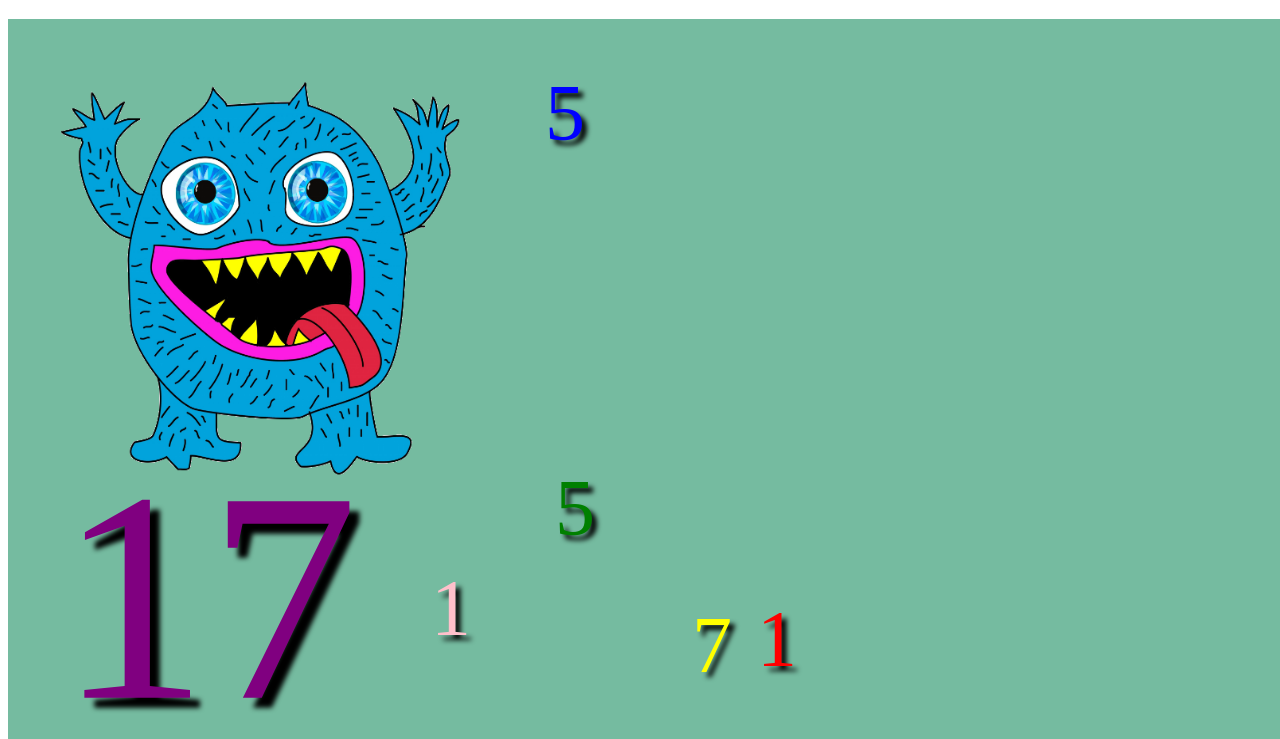
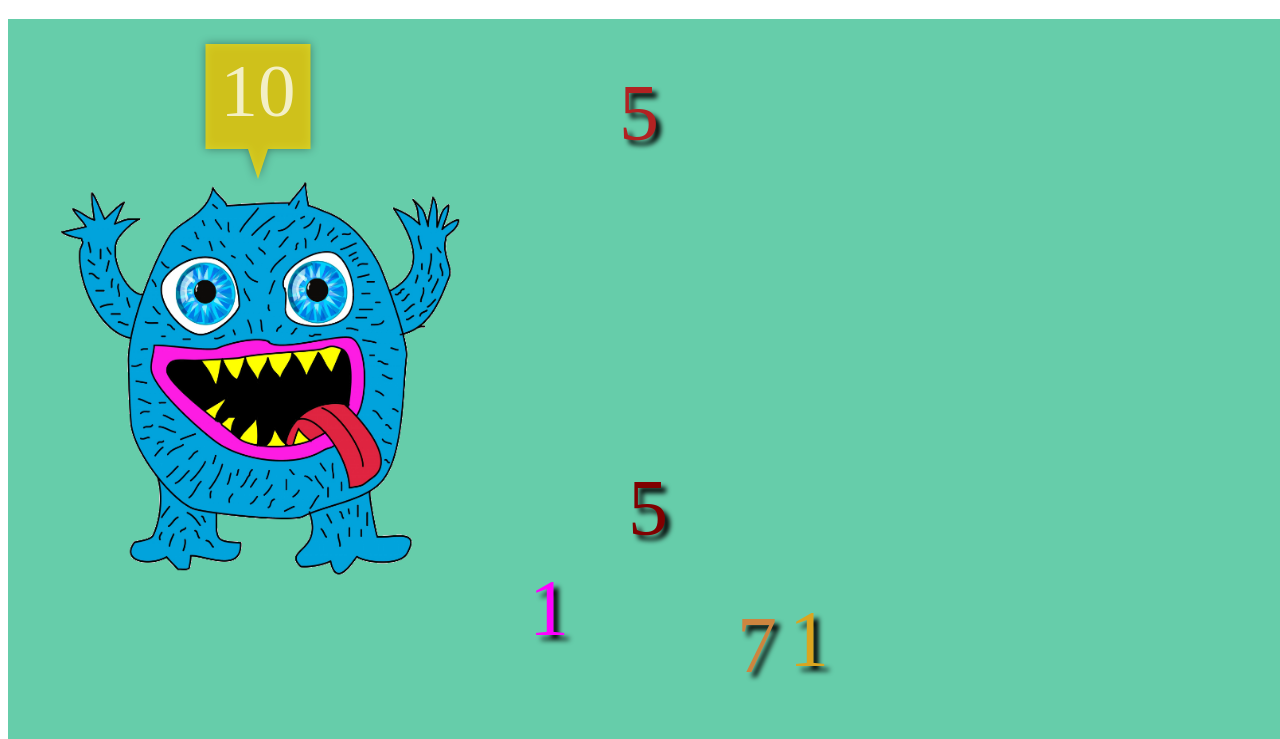
Before and after one commit to ShawnTe/hungry-monster-basic, a plain HTML site: page index.html in a window 1280 px wide. Shown: the part 61-800 px from the top of the page. Drawn offline with Linux system fonts and the light colour scheme.

Commit message:
Change number colors, change target number to a konva label

```diff
--- a/index.html
+++ b/index.html
@@ -4,7 +4,7 @@
     <meta charset="utf-8">
     <title>Hungry monster</title>
     <!-- <script src="https://ajax.googleapis.com/ajax/libs/jquery/3.2.1/jquery.min.js"></script> -->
-    <!-- <link type="text/js" href="libraries/konva.js" /> -->
+
     <link type="text/css" rel="stylesheet" href="style.css" />
   </head>
   <body>
@@ -12,11 +12,10 @@
       <h1 id="h1">Hungry Monster game! Drag 2 numbers to Big Number</h1>
       <div id="container"></div>
     </div>
-      <div id="lower-page">
-        <button id="play-button" class="hidden">Play again!</button>
-      </div>
-    <!-- <canvas id="target" width="200" height="700"></canvas> -->
-    <!-- <canvas id="numbers" width="600" height="700"></canvas> -->
+    <div id="lower-page">
+      <button id="play-button" class="hidden">Play again!</button>
+    </div>
+
     <script src="./libraries/konva.js"></script>
     <script src="index.js"></script>
     <script src="konva-game.js"></script>
--- a/index.js
+++ b/index.js
@@ -8,8 +8,8 @@
 
   const Number = function(stage) {
     this.value = generateRandomNumber(10, 1)
-    this.img = "./images/cupcake-163593_640.jpg"
-    this.x = generateRandomNumber(900,400),
+    // this.img = "./images/cupcake-163593_640.jpg"
+    this.x = generateRandomNumber(900,500),
     // console.log(this.x)
     this.y = generateRandomNumber(600,0),
     // console.log(this.y)
@@ -25,7 +25,7 @@
     this.numbers = []
   };
 
-  const assignNumbers = (stage) => {
+  const assignNumbers = () => {
     for (var i = 1; i < numOfNumbers; i++) {
       let num = new Number(stage)
 
--- a/konva-game.js
+++ b/konva-game.js
@@ -16,12 +16,15 @@
 
   var group = new Konva.Group({
     x: 50,
-    y: 50
+    y: 50,
+    fill : 'Yellow',
+    width: width/4,
+    height: height/4
   });
 
   var text = new Konva.Text({
     fill : 'black',
-    fontSize : 20
+    fontSize : 100
   });
 
   var tempArray = []
@@ -35,22 +38,23 @@
 const init = () => {
   // playGame(stage);
   game = new Game();
-  assignNumbers(stage);
-  drawNumbers(layer);
+  assignNumbers();
+  drawNumbers();
   assignTarget();
-  drawTarget(stage, layer);
+  drawTarget();
   layer.draw();
 }
 
 
-// var text = new Konva.Text({
-//     fill : 'black'
-// });
-// layer.add(text);
-const drawNumbers = (layer) => {
+var text = new Konva.Text({
+    fill : 'black'
+});
+layer.add(text);
+
+const drawNumbers = () => {
   let gameNumbers = game.numbers
   // var number;
-  var colors = ["blue", "green", "red", "pink", "yellow", "purple", "teal"];
+  var colors = ["FireBrick", "maroon", "goldenrod", "magenta", "Peru", "purple"];
   for(var i = 0; i < gameNumbers.length; i++) {
     let gameNum = gameNumbers[i];
     var number = new Konva.Text({
@@ -74,7 +78,7 @@ const drawNumbers = (layer) => {
 }
 
 const drawTarget = () => {
-  // var name = game.target
+  var name = game.target
   // var target = new Konva.Text({
   //   x : -100,
   //   y : 0,
@@ -94,29 +98,44 @@ const drawTarget = () => {
   imageObj.onload = function() {
     var monster = new Konva.Image({
       x: 0,
-      y: 0,
+      y: 100,
       image: imageObj,
       width: 406,
-      height: 418
+      height: 418,
+      id : 'target-monster'
     });
     group.add(monster);
 
-    var text = new Konva.Text({
-      x : -100,
-      y : 300,
-      name : 'Target',
-      text : '17',
-      fontSize : 300,
-      fontFamily : 'Futura',
-      fill : 'purple',
-      padding : 100,
-      shadowOffsetX : 10,
-      shadowOffsetY : 10,
-      draggable : false,
-      id : 'target-number'
-    });
 
-    group.add(text);
+
+    var tooltip = new Konva.Label({
+            x: 200,
+            y: 110,
+            opacity: 0.75
+        });
+        tooltip.add(new Konva.Tag({
+            name : 'Target',
+            fill: 'gold',
+            pointerDirection: 'down',
+            pointerWidth: 20,
+            pointerHeight: 30,
+            lineJoin: 'round',
+            shadowColor: 'black',
+            shadowBlur: 10,
+            shadowOffset: 10,
+            shadowOpacity: 0.5
+        }));
+        tooltip.add(new Konva.Text({
+            text: name,
+            fontFamily: 'Futura',
+            fontSize: 75,
+            padding: 15,
+            fill: 'white'
+        }));
+
+
+
+    group.add(tooltip);
     layer.add(group);
     stage.add(layer);
   };
@@ -200,7 +219,7 @@ function holdUntilLoad()  {
       layer.draw();
   });
   stage.on("dragleave", function(e){
-      e.target.fill('blue');
+      // e.target.fill('blue');
       text.text('dragleave ' + e.target.name());
       layer.draw();
       if (e.target.name() == "Target") {
@@ -228,7 +247,7 @@ function holdUntilLoad()  {
   });
   stage.on("drop", function(e){
 
-      if (e.target.attrs.id === "target-number"){
+      if (e.target.attrs.id === "target-monster"){
         // console.log("Get event:  " + e.target);
         // console.log("in DROP function - if");
         let equationNumber = parseInt(e.currentTarget.tapStartShape.text());
@@ -249,7 +268,7 @@ function holdUntilLoad()  {
         // console.log("in DROP function WHYWHY WHY??");
       };
 
-      e.target.fill('red');
+      e.target.fill('teal');
       // console.log("Dropped on value:")
       // console.log(e.target.name());
       // console.log(e.target.id());
--- a/style.css
+++ b/style.css
@@ -5,7 +5,7 @@ body {
 #container {
   width: 100vw;
   height: 100vw;
-  background-color: #75bba0;
+  background-color: MediumAquaMarine;
 }
 
 
```
